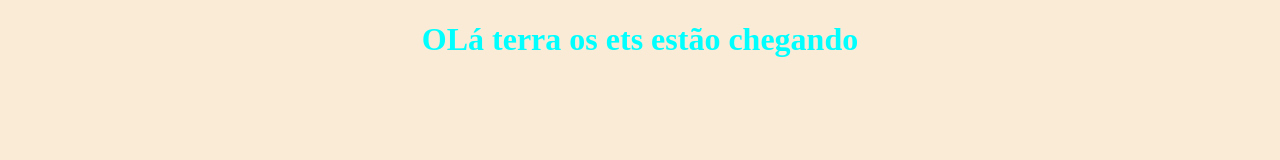
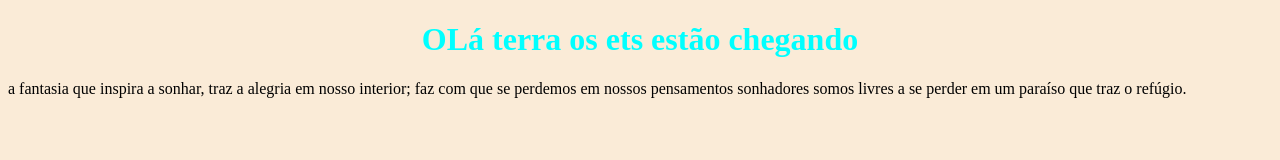
Before and after one commit to camivi/primeiroanosully, a plain HTML site: page index.html in a window 1280 px wide. Drawn offline with Linux system fonts and the light colour scheme.

Commit message:
texto ok

```diff
--- a/index.html
+++ b/index.html
@@ -5,13 +5,15 @@
     <meta http-equiv="X-UA-Compatible" content="IE=edge">
     <meta name="viewport" content="width=device-width, initial-scale=1.0">
     <link rel="stylesheet" href="style.css">
-    <title>Document</title>
+    <title>vivendo na fantasia</title>
 </head>
 <body>
 
 <h1> OLá terra os ets estão chegando
 </h1>
-
+a fantasia que inspira a sonhar, traz a alegria em nosso interior;
+faz com que se perdemos em nossos pensamentos sonhadores
+somos livres a se perder em um paraíso que traz o refúgio.
 
 
 
```
